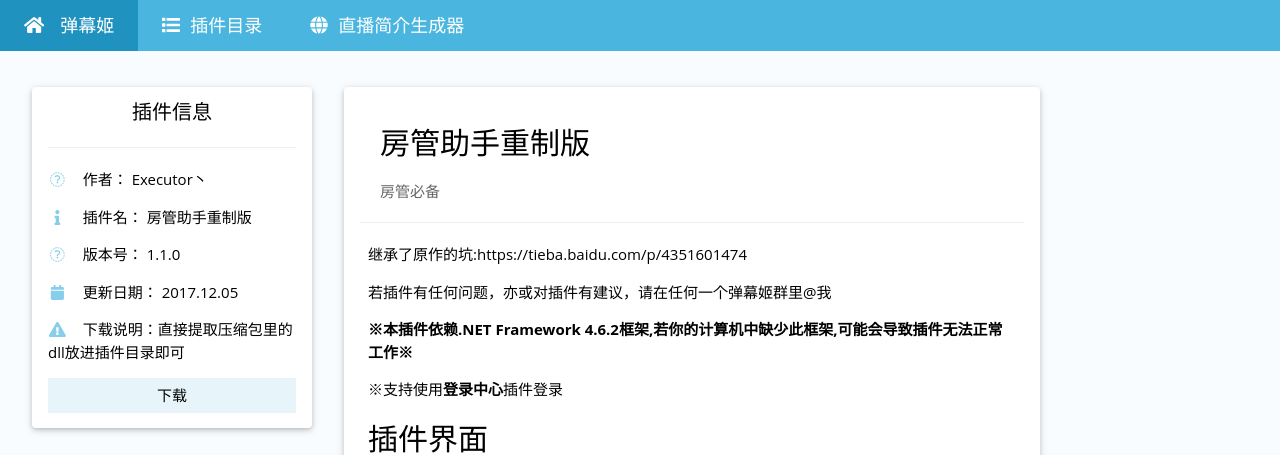
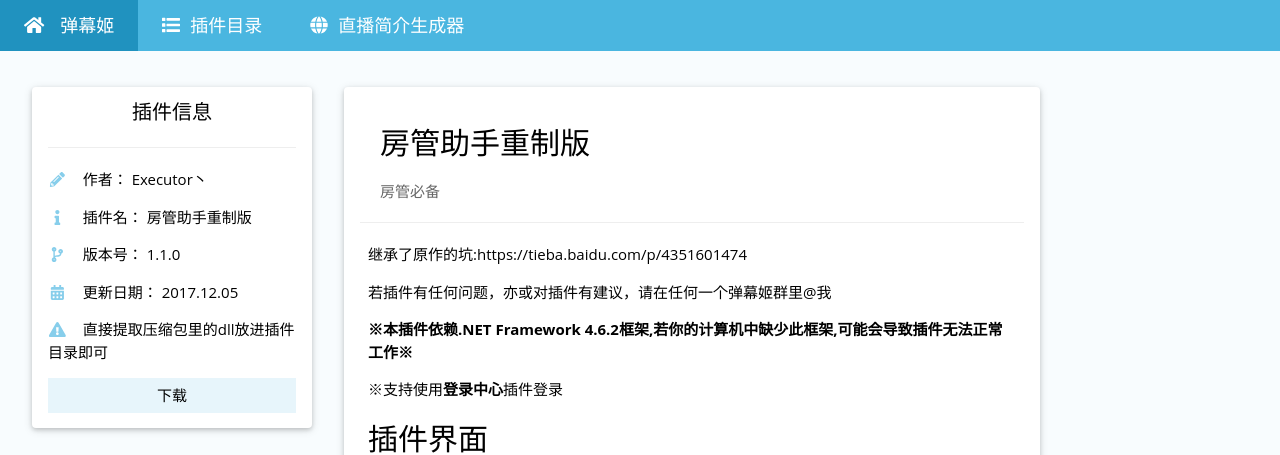
Before and after one commit to Bililive/www.danmuji.org, a Jekyll site: the page built from _plugin/AdminHelper.md, in a window 1280 px wide. Shown: the top 455 px of the page. Built offline with Jekyll 4.4.1, drawn with Linux system fonts in a browser that asks for light colours.

Commit message:
SadFace.png
60$ FA Pro, really?

```diff
--- a/_includes/navbar.html
+++ b/_includes/navbar.html
@@ -1,14 +1,14 @@
 <div id="navbar-container">
 <div><ul class="w3-navbar w3-theme-d2 w3-left-align w3-large">
-<li class="w3-hide-medium w3-hide-large w3-opennav w3-right"><a class="w3-padding-large w3-hover-white w3-large w3-theme-d2" href="javascript:void(0);" onclick="openNav()"><i class="fa fa-bars"></i></a></li>
-<li><a href="/" target="_top" class="w3-padding-large w3-theme-d4"><i class="fa fa-home w3-margin-right"></i>{{ site.title }}</a></li>
-{% for bar in site.data.navbar %}<li class="w3-hide-small"><a href="{{ bar.link }}"{% if bar.id %} id="{{bar.id}}"{% endif %}{% if bar.target %} target="{{ bar.target }}"{% endif %} class="w3-padding-large w3-hover-white" title="{{ bar.name }}"><i class="fa {{ bar.icon }} icon-with-text"></i>{{ bar.name }}</a></li>{% endfor %}
+<li class="w3-hide-medium w3-hide-large w3-opennav w3-right"><a class="w3-padding-large w3-hover-white w3-large w3-theme-d2" href="javascript:void(0);" onclick="openNav()"><i class="fas fa-bars"></i></a></li>
+<li><a href="/" target="_top" class="w3-padding-large w3-theme-d4"><i class="fas fa-home w3-margin-right"></i>{{ site.title }}</a></li>
+{% for bar in site.data.navbar %}<li class="w3-hide-small"><a href="{{ bar.link }}"{% if bar.id %} id="{{bar.id}}"{% endif %}{% if bar.target %} target="{{ bar.target }}"{% endif %} class="w3-padding-large w3-hover-white" title="{{ bar.name }}"><i class="fas {{ bar.icon }} icon-with-text"></i>{{ bar.name }}</a></li>{% endfor %}
 <!--<li class="w3-hide-small w3-right"><a href="https://coding.net/u/G_monitor/p/Bililive_dm_Website/git" target="_blank" class="fork-bar w3-theme-d5">Fork</a></li>-->
 </ul></div>
 <!-- Navbar on small screens -->
 <div id="navDemo" class="w3-hide w3-hide-large w3-hide-medium w3-top" style="margin-top:51px">
 <ul class="w3-navbar w3-left-align w3-large w3-theme">
-{% for bar in site.data.navbar %}<li><a class="w3-padding-large" href="{{ bar.link }}"><i class="fa {{ bar.icon }} icon-with-text"></i>{{ bar.name }}</a></li>{% endfor %}
+{% for bar in site.data.navbar %}<li><a class="w3-padding-large" href="{{ bar.link }}"><i class="fas {{ bar.icon }} icon-with-text"></i>{{ bar.name }}</a></li>{% endfor %}
 </ul></div>
 <script>// Used to toggle the menu on smaller screens when clicking on the menu button
 function openNav(){var x = document.getElementById("navDemo");
--- a/_layouts/plugin.html
+++ b/_layouts/plugin.html
@@ -21,23 +21,23 @@
                             <h4 class="w3-center">插件信息</h4>
                             <hr>
                             <p>
-                                <i class="fa fa-pencil fa-fw w3-margin-right w3-text-theme"></i>作者：
+                                <i class="fas fa-pencil-alt fa-fw w3-margin-right w3-text-theme"></i>作者：
                                 <span id="author">{{ page.plugin_author }}</span>
                             </p>
                             <p>
-                                <i class="fa fa-info fa-fw w3-margin-right w3-text-theme"></i>插件名：
+                                <i class="fas fa-info fa-fw w3-margin-right w3-text-theme"></i>插件名：
                                 <span id="plugin_name">{{ page.plugin_name }}</span>
                             </p>
                             <p>
-                                <i class="fa fa-code-fork fa-fw w3-margin-right w3-text-theme"></i>版本号：
+                                <i class="fas fa-code-branch fa-fw w3-margin-right w3-text-theme"></i>版本号：
                                 <span id="plugin_version">{{ page.plugin_version }}</span>
                             </p>
                             <p>
-                                <i class="fa fa-calendar fa-fw w3-margin-right w3-text-theme"></i>更新日期：
+                                <i class="fas fa-calendar-alt fa-fw w3-margin-right w3-text-theme"></i>更新日期：
                                 <span id="plugin_update">{{ page.plugin_update_datetime | date: "%Y.%m.%d" }}</span>
                             </p>{% if page.plugin_dlnote %}
                             <p>
-                                <i class="fa fa-exclamation-triangle fa-fw w3-margin-right w3-text-theme"></i>下载说明：{{ page.plugin_dlnote }}
+                                <i class="fas fa-exclamation-triangle fa-fw w3-margin-right w3-text-theme"></i>{{ page.plugin_dlnote }}
                             </p>{% endif %}
                             <p>
                                 <button class="w3-btn w3-btn-block w3-theme-l4" onclick="Download()">下载</button>
--- a/index.html
+++ b/index.html
@@ -27,7 +27,7 @@ layout: null
                     <div id="download-buttons">
                         <p class="text-center">最新版本： 1.0.1.130 (2017.10.21)</p>
                         <h4>Windows 7 / 8 / 10</h4>
-                        <a class="btn btn-default btn-block" rel="nofollow" href="https://soft.ceve-market.org/bilibili_dm/setup.exe" onclick="ga('send', 'event', '首页', '下载弹幕姬');showQuestionnaire();" target="_blank" role="button"><i class="fa fa-download icon-with-text"></i>下载安装包</a>
+                        <a class="btn btn-default btn-block" rel="nofollow" href="https://soft.ceve-market.org/bilibili_dm/setup.exe" onclick="ga('send', 'event', '首页', '下载弹幕姬');showQuestionnaire();" target="_blank" role="button"><i class="fas fa-download icon-with-text"></i>下载安装包</a>
 						<!--
 						<br>
 						<h4>有使用问题？</h4>
```
